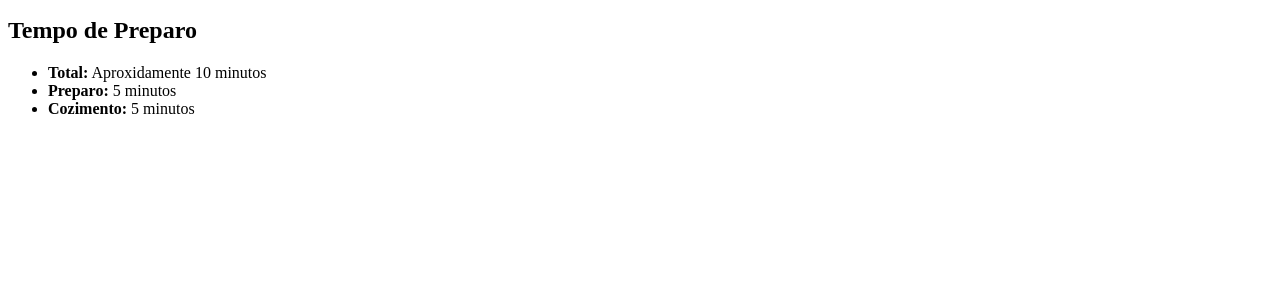
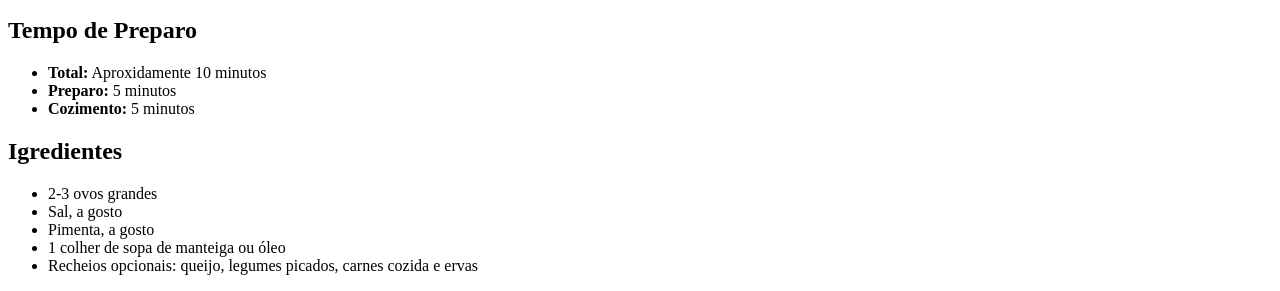
Before and after one commit to thomasdevsp/Projeto-Receitas, a plain HTML site: page src/index.html in a window 1280 px wide. Shown: the part 713-1004 px from the top of the page. Before the commit the page ends 847 px from the top, so only its background shows below. Drawn offline with Linux system fonts and the light colour scheme.

Commit message:
Third Html commit

```diff
--- a/src/index.html
+++ b/src/index.html
@@ -24,6 +24,17 @@
       </ul>
     </div>
 
+    <div>
+      <h2>Igredientes</h2>
+      <ul>
+        <li>2-3 ovos grandes</li>
+        <li>Sal, a gosto</li>
+        <li>Pimenta, a gosto</li>
+        <li>1 colher de sopa de manteiga ou óleo</li>
+        <li>Recheios opcionais: queijo, legumes picados, carnes cozida e ervas</li>
+      </ul>
+    </div>
+
 
   </div>
 </body>
```
